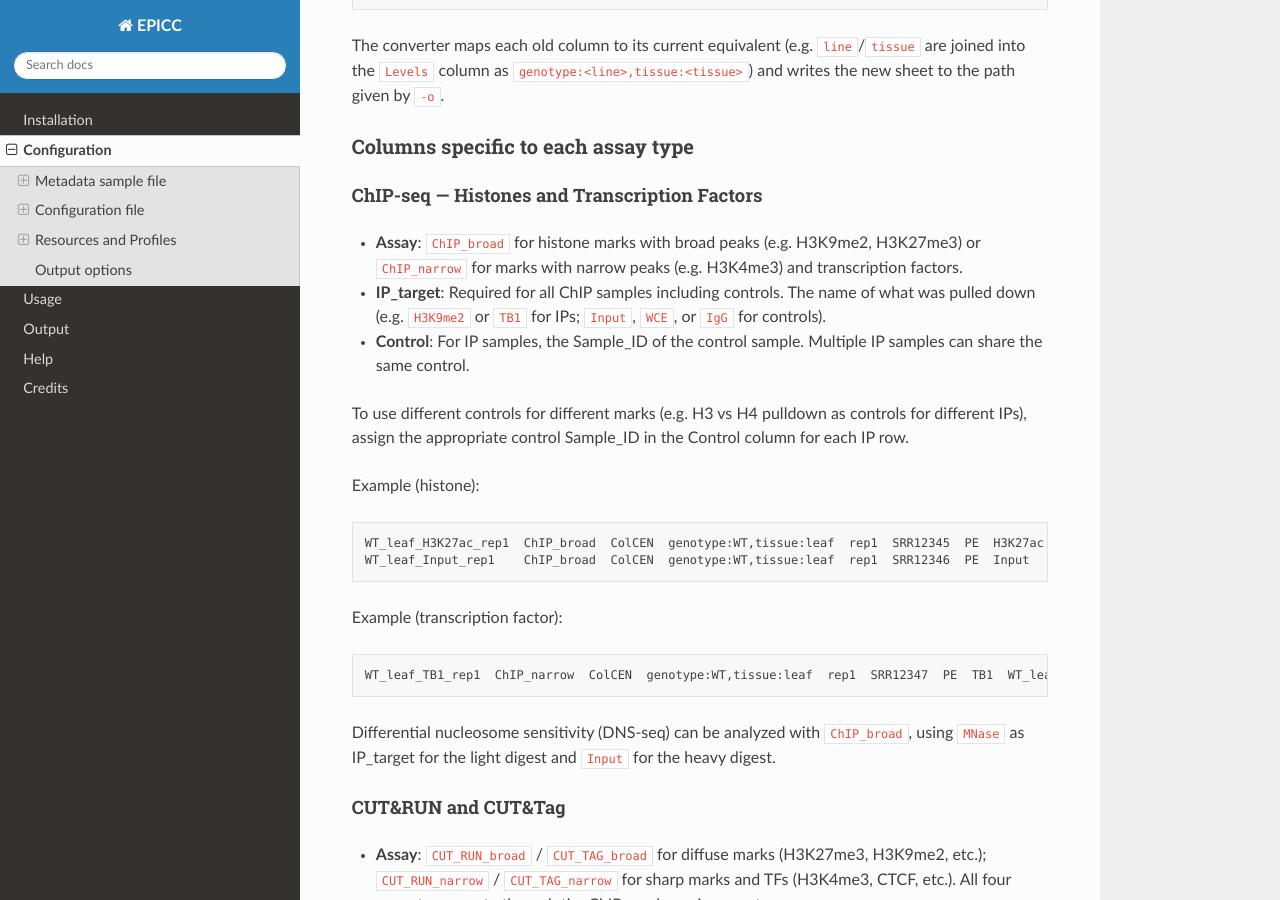
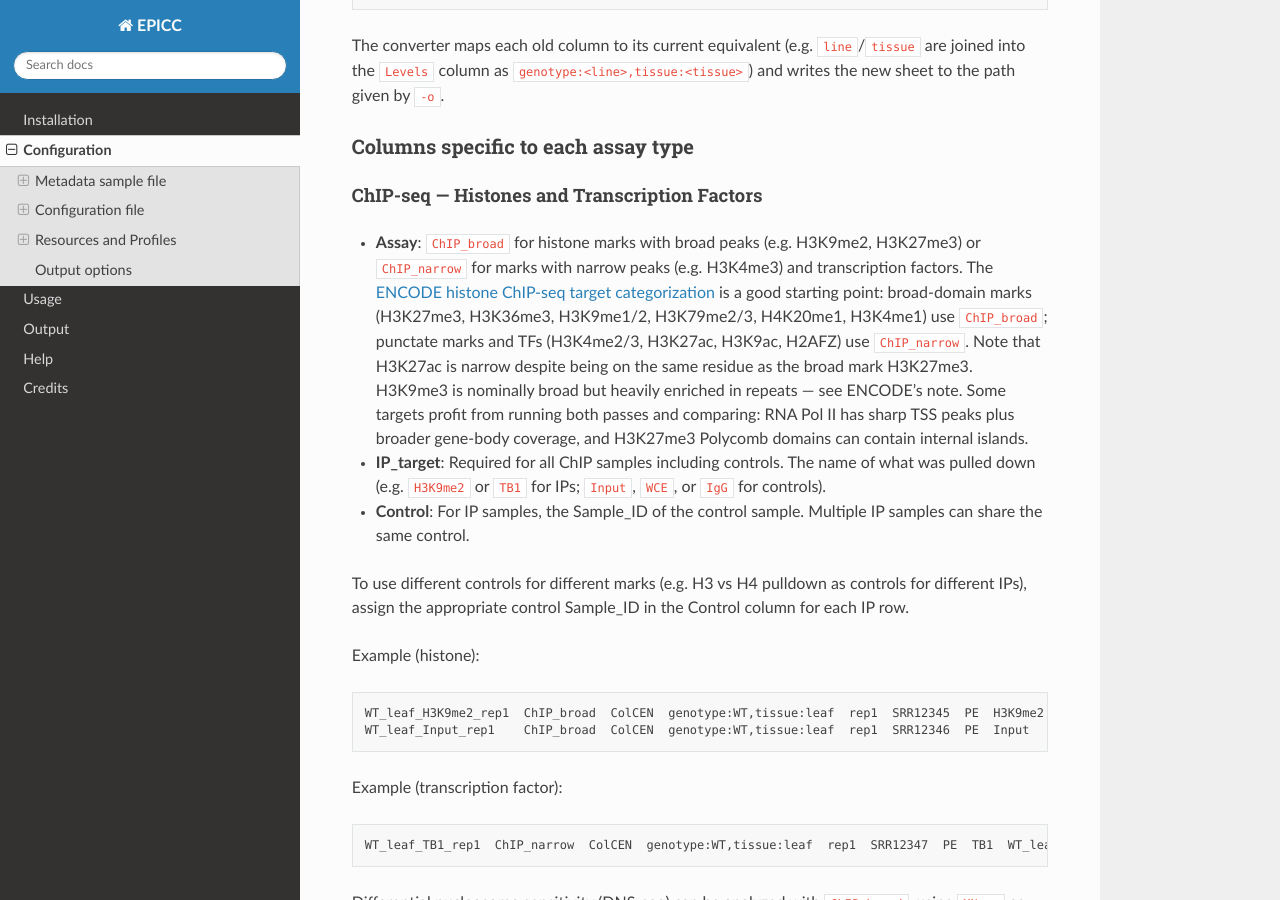
Before and after one commit to joncahn/epicc-documentation, a Sphinx documentation site: the page built from docs/source/configuration.rst, in a window 1280 px wide and 900 px high, scrolled down 1715 px. Built offline with Sphinx 7.4.7 and the Read the Docs theme 3.1.0, drawn with Linux system fonts in a browser that asks for light colours.

Commit message:
configuration: ChIP_broad vs narrow guidance with ENCODE reference
Mirror the corresponding README change in the epigeneticbutton repo:
- Reference the ENCODE histone ChIP-seq target categorization.
- Call out H3K27ac as narrow (common confusion vs H3K27me3).
- Note H3K9me3 as a special case (broad but repeat-enriched).
- Flag RNA Pol II and H3K27me3 as candidates for dual broad+narrow
  comparison.
- Fix the histone-example sample sheet: H3K27ac was paired with
  ChIP_broad, which contradicts the ENCODE categorization. Replaced
  with H3K9me2 to match the broad example.

```diff
--- a/docs/source/configuration.rst
+++ b/docs/source/configuration.rst
@@ -116,7 +116,18 @@ ChIP-seq — Histones and Transcription Factors
 
 - **Assay**: ``ChIP_broad`` for histone marks with broad peaks (e.g.
   H3K9me2, H3K27me3) or ``ChIP_narrow`` for marks with narrow peaks
-  (e.g. H3K4me3) and transcription factors.
+  (e.g. H3K4me3) and transcription factors. The
+  `ENCODE histone ChIP-seq target categorization
+  <https://www.encodeproject.org/chip-seq/histone/>`__ is a good
+  starting point: broad-domain marks (H3K27me3, H3K36me3, H3K9me1/2,
+  H3K79me2/3, H4K20me1, H3K4me1) use ``ChIP_broad``; punctate marks
+  and TFs (H3K4me2/3, H3K27ac, H3K9ac, H2AFZ) use ``ChIP_narrow``.
+  Note that H3K27ac is narrow despite being on the same residue as
+  the broad mark H3K27me3. H3K9me3 is nominally broad but heavily
+  enriched in repeats — see ENCODE's note. Some targets profit from
+  running both passes and comparing: RNA Pol II has sharp TSS peaks
+  plus broader gene-body coverage, and H3K27me3 Polycomb domains
+  can contain internal islands.
 
 - **IP_target**: Required for all ChIP samples including controls. The name
   of what was pulled down (e.g. ``H3K9me2`` or ``TB1`` for IPs; ``Input``,
@@ -133,7 +144,7 @@ Example (histone):
 
 .. code-block:: text
 
-   WT_leaf_H3K27ac_rep1  ChIP_broad  ColCEN  genotype:WT,tissue:leaf  rep1  SRR12345  PE  H3K27ac  WT_leaf_Input_rep1
+   WT_leaf_H3K9me2_rep1  ChIP_broad  ColCEN  genotype:WT,tissue:leaf  rep1  SRR12345  PE  H3K9me2  WT_leaf_Input_rep1
    WT_leaf_Input_rep1    ChIP_broad  ColCEN  genotype:WT,tissue:leaf  rep1  SRR12346  PE  Input
 
 Example (transcription factor):
```
